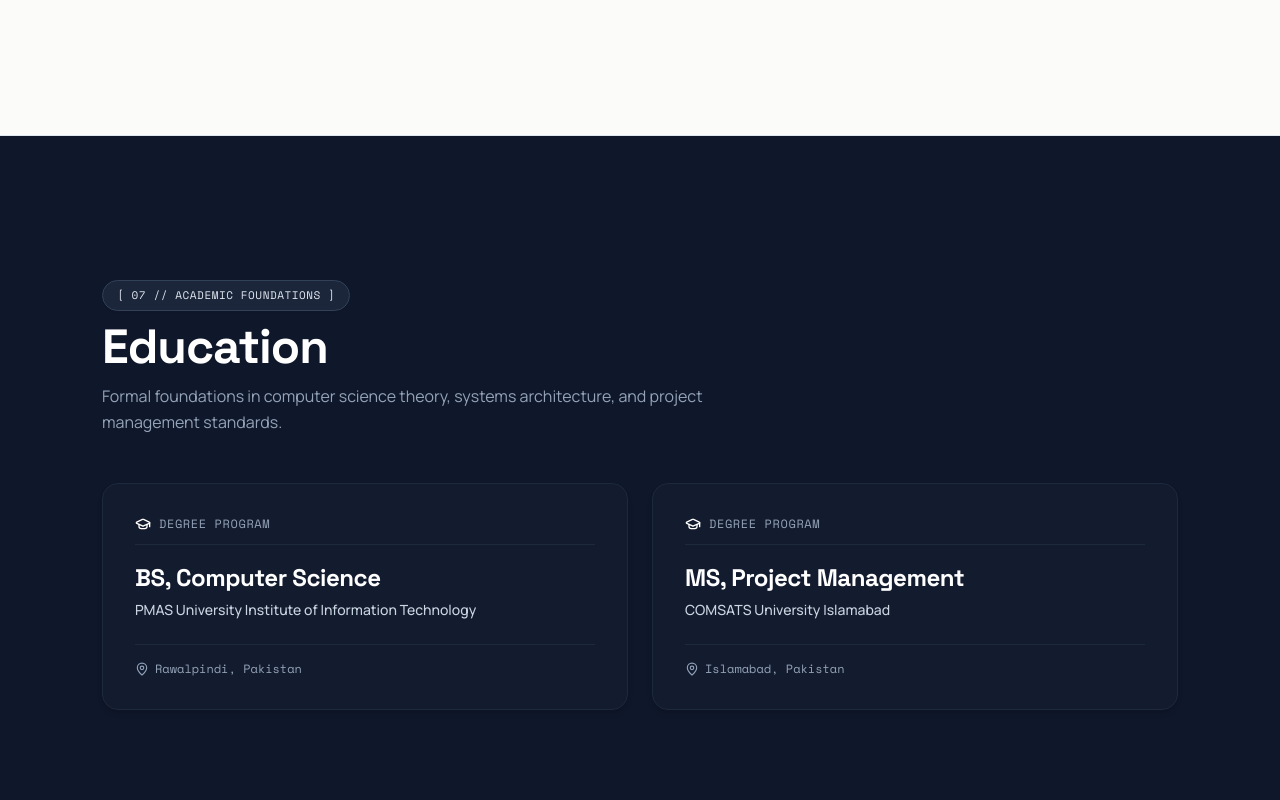
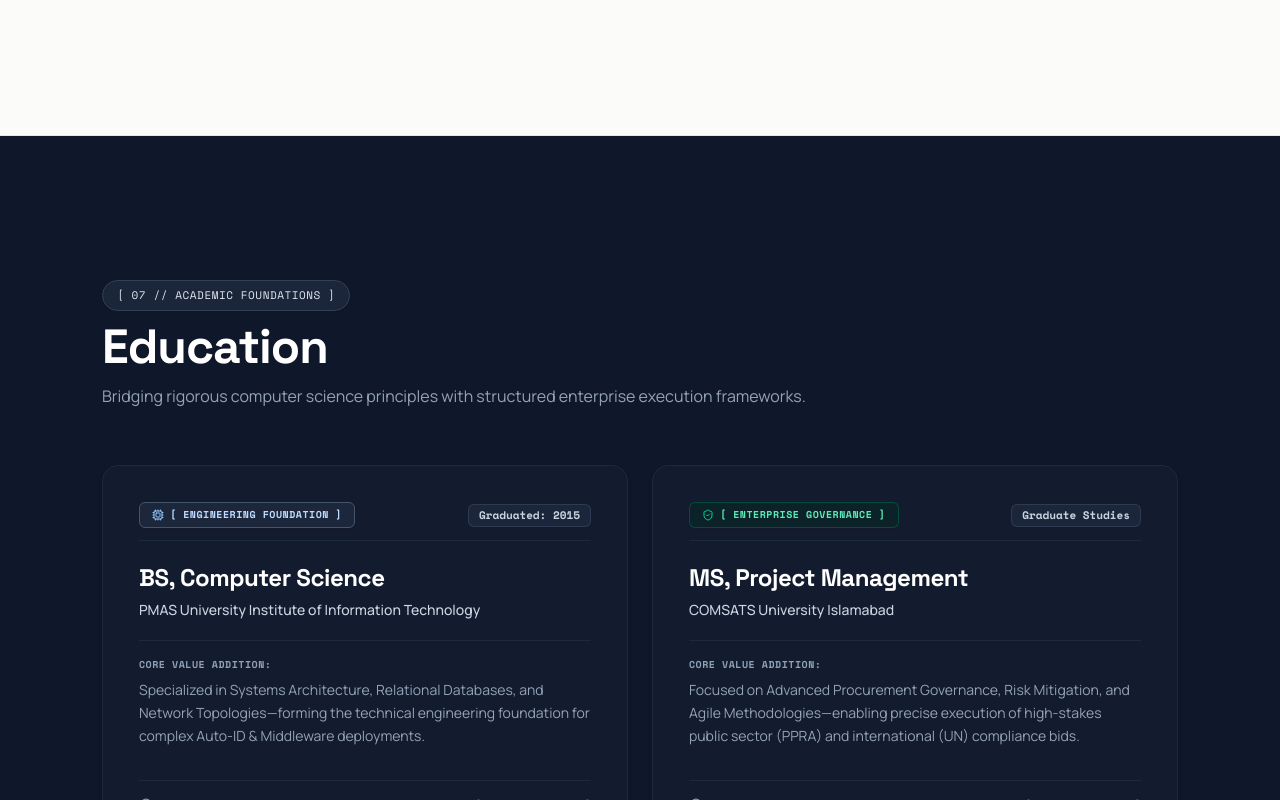
Before and after one commit to zainmabid/myportfolio, a React (Vite) app: page / in a window 1280 px wide. Shown: the part 11200-12000 px from the top of the page. Built offline with nearby package versions, Linux system fonts and the light colour scheme.

Commit message:
feat: update Education section with Core Value Addition, micro-badges, and timeline stamps

```diff
--- a/src/components/Education.tsx
+++ b/src/components/Education.tsx
@@ -1,6 +1,6 @@
 import React from 'react';
-import { GraduationCap, MapPin } from 'lucide-react';
-import { PORTFOLIO_DATA } from '@/data/content';
+import { GraduationCap, MapPin, Cpu, ShieldCheck } from 'lucide-react';
+import { PORTFOLIO_DATA, EducationItem } from '@/data/content';
 import { BarcodeDivider } from './Barcode';
 
 export const Education: React.FC = () => {
@@ -10,7 +10,7 @@ export const Education: React.FC = () => {
     <section id="education" className="py-28 sm:py-36 border-b border-slate-800 bg-[#0F172A] text-white">
       <div className="max-w-[1140px] mx-auto px-4 sm:px-6 lg:px-8 text-left">
         {/* Section Heading */}
-        <div className="max-w-2xl mb-12">
+        <div className="max-w-3xl mb-14">
           <span className="inline-flex items-center gap-2 px-3.5 py-1.5 rounded-full bg-slate-800/90 border border-slate-700 font-mono text-[11px] uppercase tracking-wider text-slate-200 mb-3 shadow-xs">
             [ 07 // ACADEMIC FOUNDATIONS ]
           </span>
@@ -18,41 +18,75 @@ export const Education: React.FC = () => {
             Education
           </h2>
           <p className="mt-3 text-base text-[#94A3B8] leading-relaxed">
-            Formal foundations in computer science theory, systems architecture, and project management standards.
+            Bridging rigorous computer science principles with structured enterprise execution frameworks.
           </p>
         </div>
 
-        {/* 2 Clean Degree Cards: Flat crisp dark cards */}
-        <div className="grid grid-cols-1 md:grid-cols-2 gap-6">
-          {education.map((item) => (
+        {/* 2 Clean Degree Cards: Flat crisp dark cards with 2-tier value addition */}
+        <div className="grid grid-cols-1 md:grid-cols-2 gap-6 items-stretch">
+          {education.map((item: EducationItem) => {
+            const isFoundation = item.badgeStyle === 'foundation';
+
+            return (
               <div
                 key={item.id}
-              className="p-8 rounded-2xl bg-[#131B2E] border border-slate-800 flex flex-col justify-between shadow-md hover:border-slate-600 hover:shadow-lg transition-all duration-200"
+                className="p-8 sm:p-9 rounded-2xl bg-[#131B2E] border border-slate-800 flex flex-col justify-between shadow-md hover:border-slate-600 hover:shadow-xl transition-all duration-200 group text-left"
               >
                 <div>
-                <div className="flex items-center gap-2 mb-4 pb-3 border-b border-slate-800">
-                  <GraduationCap className="w-4 h-4 text-white" />
-                  <span className="font-mono text-xs uppercase tracking-wider text-[#94A3B8]">
-                    Degree Program
+                  {/* Top Tier: Sleek Micro-Badge + Execution Timeline Date Stamp */}
+                  <div className="flex items-center justify-between gap-3 mb-5 pb-3 border-b border-slate-800">
+                    <span
+                      className={`inline-flex items-center gap-1.5 font-mono text-[10px] uppercase font-bold px-3 py-1 rounded-md tracking-wider shadow-xs ${
+                        isFoundation
+                          ? 'bg-slate-800/90 border border-slate-600 text-blue-200'
+                          : 'bg-emerald-950/40 border border-emerald-800/70 text-emerald-300'
+                      }`}
+                    >
+                      {isFoundation ? (
+                        <Cpu className="w-3 h-3 text-blue-300" />
+                      ) : (
+                        <ShieldCheck className="w-3 h-3 text-emerald-400" />
+                      )}
+                      <span>[ {item.badgeTag} ]</span>
+                    </span>
+
+                    <span className="font-mono text-[11px] font-semibold text-slate-300 px-2.5 py-0.5 rounded-md bg-slate-800/90 border border-slate-700/80 shadow-2xs">
+                      {item.timeline}
                     </span>
                   </div>
 
+                  {/* Degree Header & Institute */}
                   <h3 className="font-heading text-xl sm:text-2xl font-bold tracking-[-0.02em] text-white leading-snug">
                     {item.degree}
                   </h3>
                   <p className="mt-1.5 text-sm text-slate-300 font-medium">
                     {item.institution}
                   </p>
+
+                  {/* Vertical Divider / Core Value Addition */}
+                  <div className="mt-5 pt-4 border-t border-slate-800 space-y-1.5">
+                    <span className="font-mono text-[10px] uppercase tracking-wider text-slate-400 font-bold block">
+                      Core Value Addition:
+                    </span>
+                    <p className="text-xs sm:text-sm text-[#94A3B8] leading-relaxed font-normal">
+                      {item.coreValue}
+                    </p>
+                  </div>
                 </div>
 
-              <div className="mt-6 pt-4 border-t border-slate-800 flex items-center font-mono text-xs text-[#94A3B8]">
+                {/* Bottom Row: Location & Credential Tag */}
+                <div className="mt-8 pt-4 border-t border-slate-800 flex items-center justify-between font-mono text-xs text-[#94A3B8]">
                   <span className="flex items-center gap-1.5">
                     <MapPin className="w-3.5 h-3.5 text-slate-400" />
-                  {item.location}
+                    <span>{item.location}</span>
+                  </span>
+                  <span className="text-[10px] uppercase text-slate-500 font-semibold">
+                    [ VERIFIED DEGREE ]
                   </span>
                 </div>
               </div>
-          ))}
+            );
+          })}
         </div>
 
         <div className="mt-16">
--- a/src/data/content.ts
+++ b/src/data/content.ts
@@ -131,7 +131,11 @@ export interface EducationItem {
   degree: string;
   institution: string;
   location: string;
-  dates: string;
+  badgeTag: string;
+  timeline: string;
+  coreValue: string;
+  badgeStyle?: 'foundation' | 'governance';
+  dates?: string;
   status?: string;
 }
 
@@ -1807,15 +1811,22 @@ export const PORTFOLIO_DATA: PortfolioData = {
       degree: 'BS, Computer Science',
       institution: 'PMAS University Institute of Information Technology',
       location: 'Rawalpindi, Pakistan',
-      dates: '2011 to 2015'
+      badgeTag: 'Engineering Foundation',
+      timeline: 'Graduated: 2015',
+      badgeStyle: 'foundation',
+      coreValue:
+        'Specialized in Systems Architecture, Relational Databases, and Network Topologies—forming the technical engineering foundation for complex Auto-ID & Middleware deployments.'
     },
     {
       id: 'ms-pm',
       degree: 'MS, Project Management',
       institution: 'COMSATS University Islamabad',
       location: 'Islamabad, Pakistan',
-      dates: 'Enrolled',
-      status: 'On hold'
+      badgeTag: 'Enterprise Governance',
+      timeline: 'Graduate Studies',
+      badgeStyle: 'governance',
+      coreValue:
+        'Focused on Advanced Procurement Governance, Risk Mitigation, and Agile Methodologies—enabling precise execution of high-stakes public sector (PPRA) and international (UN) compliance bids.'
     }
   ]
 };
```
Lines whose indentation alone changed are shown as unchanged.
